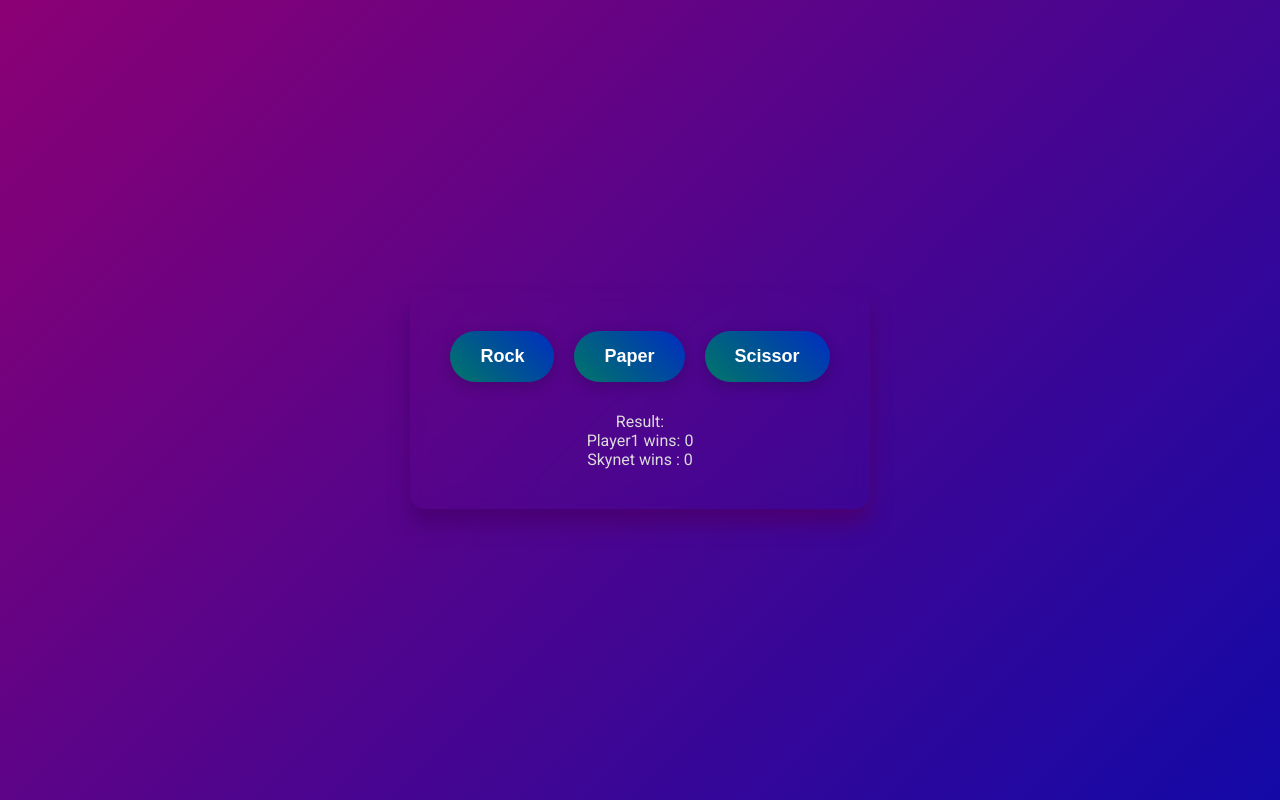
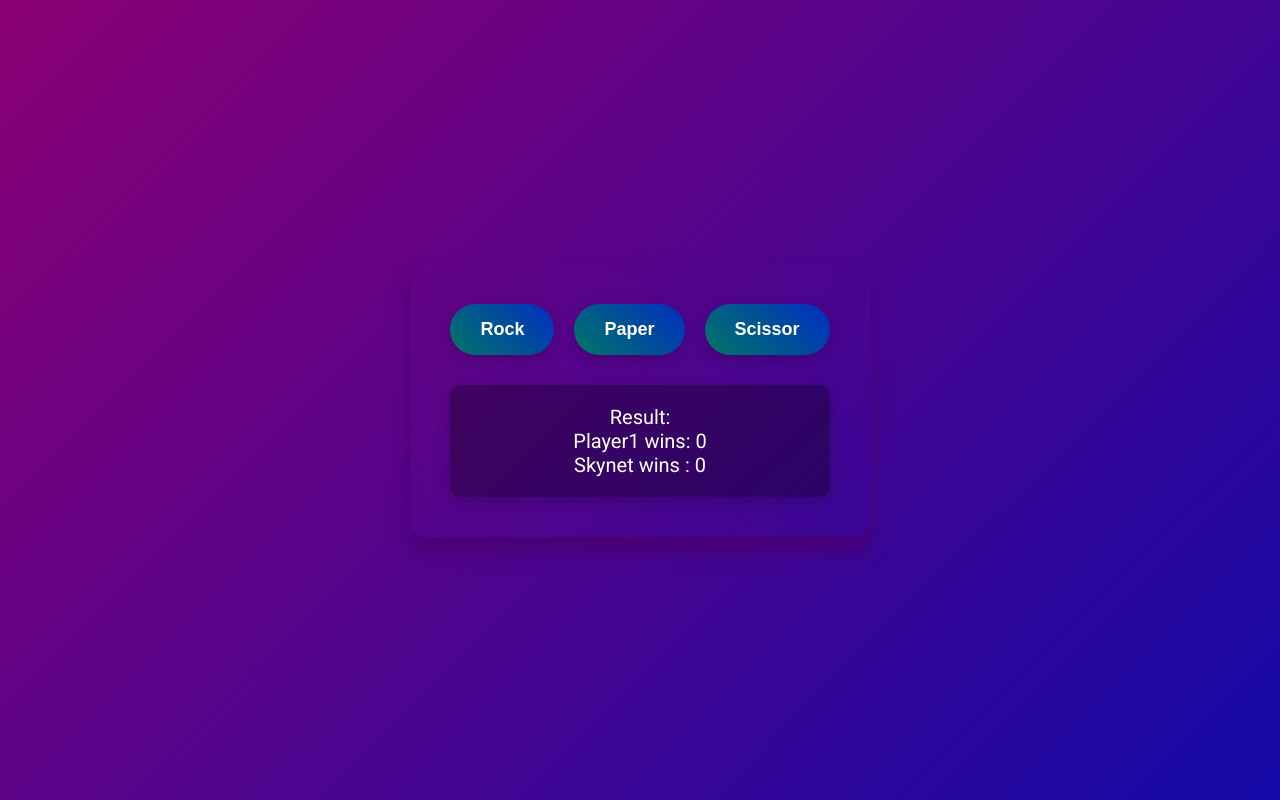
Before and after one commit to rajat-porwal/rockPaperScissors, a plain HTML site: page rockPaperScissor.html in a window 1280 px wide. Drawn offline with Linux system fonts and the light colour scheme.

Commit message:
add css for result class

```diff
--- a/rps.css
+++ b/rps.css
@@ -51,3 +51,18 @@ button:active {
     transform: translateY(2px);
     box-shadow: 0 2px 10px rgba(0, 0, 0, 0.2);
 }
+
+.result {
+    font-size: 20px;
+    margin-top: 30px;
+    color: #fff;
+    background: rgba(0, 0, 0, 0.3);
+    padding: 20px;
+    border-radius: 10px;
+    box-shadow: 0 4px 15px rgba(0, 0, 0, 0.2);
+}
+
+.result span {
+    font-weight: 700;
+    color: #ffeb3b;
+}
```
